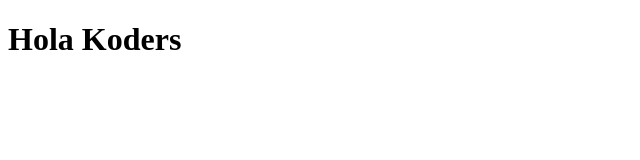
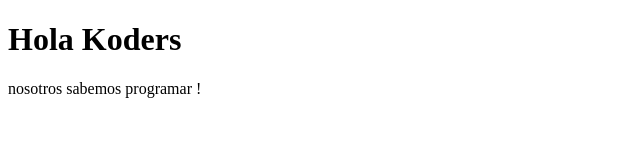
Before and after one commit to Zambrix20/mi_web, a plain HTML site: page index.html in a window 1280 px wide. Shown: the whole page, without its empty margins (0-640 px from the left). Drawn offline with Linux system fonts and the light colour scheme.

Commit message:
Agregamos el mensaje de Nosotros sabemos programar

```diff
--- a/index.html
+++ b/index.html
@@ -7,5 +7,6 @@
   </head>
   <body>
     <h1>Hola Koders</h1>
+    <span>nosotros sabemos programar !</span>
   </body>
 </html>
```
